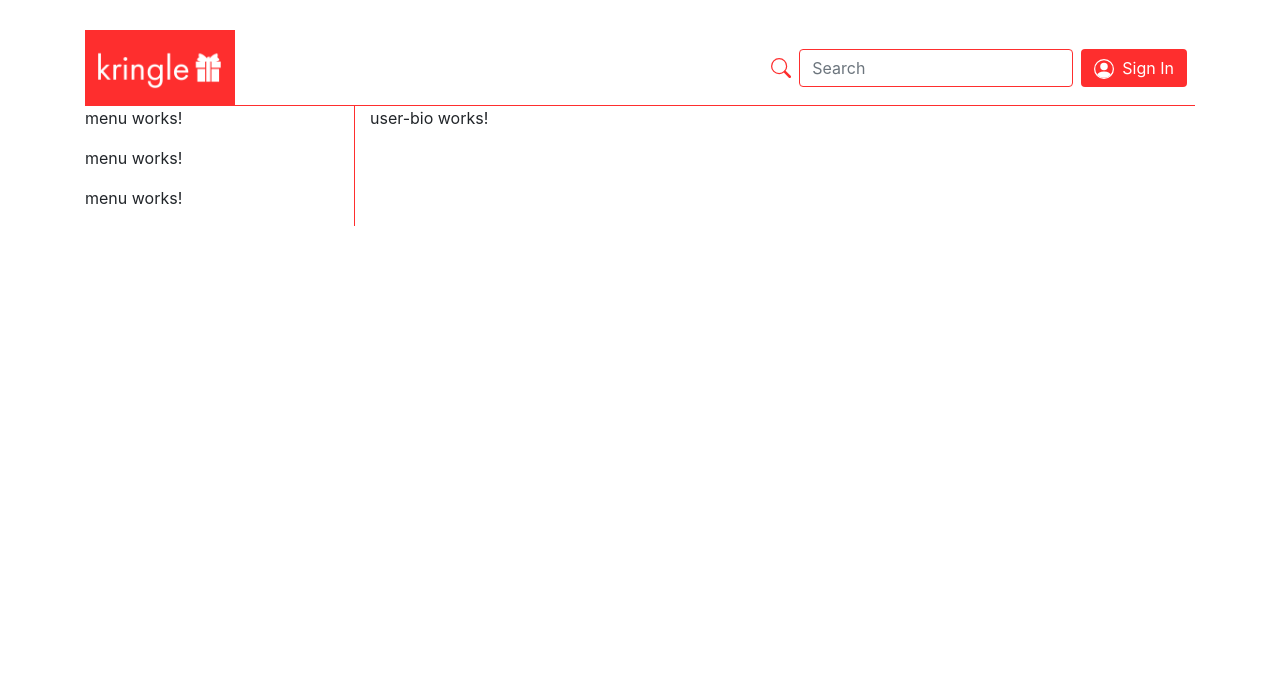
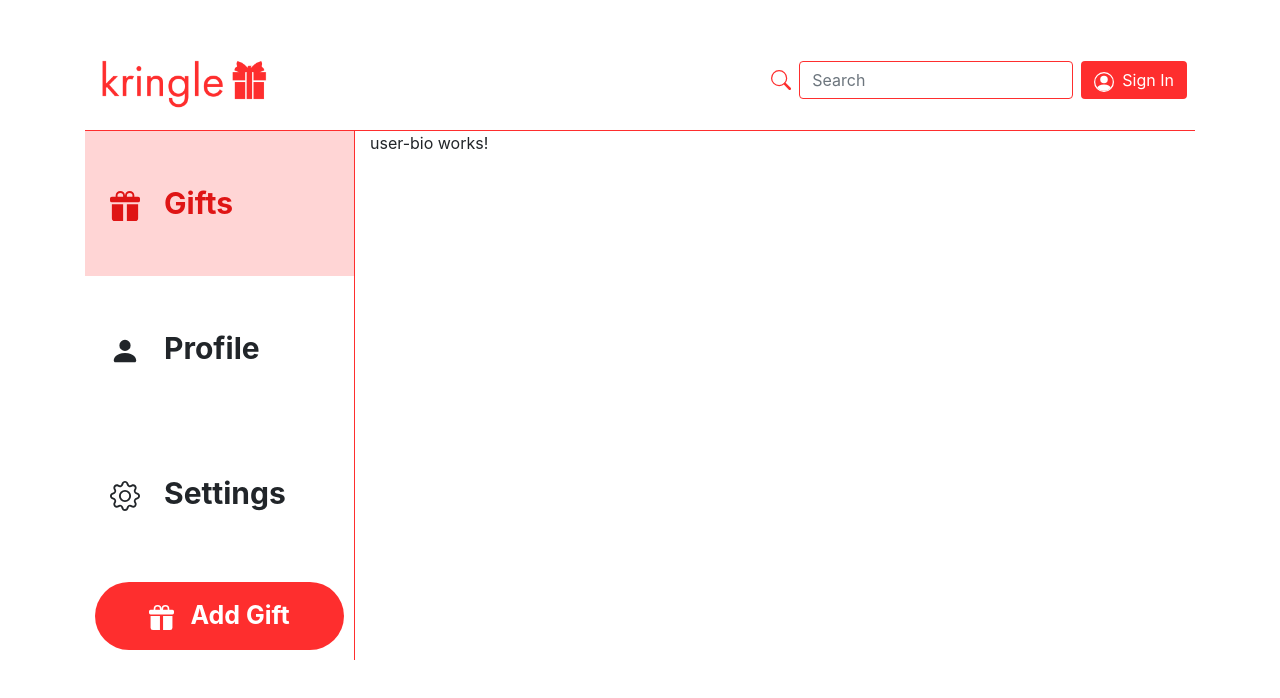
Before and after one commit to shunnarski/Kringle, an Angular app: page / in a window 1280 px wide. Shown: the top 698 px of the page. Built offline with nearby package versions, Linux system fonts and the light colour scheme.

Commit message:
Added menu items to UI

```diff
--- a/package.json
+++ b/package.json
@@ -19,6 +19,7 @@
     "@angular/platform-browser": "~9.0.5",
     "@angular/platform-browser-dynamic": "~9.0.5",
     "@angular/router": "~9.0.5",
+    "jquery": "^3.5.1",
     "rxjs": "~6.5.4",
     "tslib": "^1.10.0",
     "zone.js": "~0.10.2"
--- a/src/app/menu/menu.component.css
+++ b/src/app/menu/menu.component.css
@@ -0,0 +1,47 @@
+.menu-component {
+    padding: 25px;
+    padding-top: 50px;
+    padding-bottom: 50px;
+    font-size: 30px;
+    font-weight: bold;
+    cursor: pointer;
+    margin-bottom: 0px;
+}
+
+.add-gift-global {
+    margin: 10px;
+    font-size: 25px;
+    font-weight: bold;
+    cursor: pointer;
+    text-align: center;
+    background-color:#fe2e2e;
+    color: white;
+    border-radius: 100px;
+    padding: 15px;
+}
+
+.components li:hover {
+    box-shadow: 0 4px 8px 0 rgba(0, 0, 0, 0.2), 0 6px 20px 0 rgba(0, 0, 0, 0.19);
+}
+
+.components li.active {
+    background-color: rgba(254, 46, 46, 0.2);
+    color: rgb(223, 21, 21)
+}
+
+.components li.active:hover {
+    box-shadow: none;
+}
+
+a {
+    color: inherit;
+}
+
+a:link {
+    text-decoration: none;
+}
+
+ul {
+    list-style-type: none;
+    padding: 0px;
+}
--- a/src/app/menu/menu.component.html
+++ b/src/app/menu/menu.component.html
@@ -1 +1,32 @@
-<p>menu works!</p>
+<div class="">
+    <ul class="components">
+        <li *ngFor="let menu_comp of menu_comps" [class.active]="menu_comp === selectedComponent" (click)="onSelect(menu_comp)">
+            <div class="menu-component">
+                <svg *ngIf="menu_comp.name === 'Gifts'" width="1em" height="1em" viewBox="0 0 16 16" class="bi bi-gift-fill" fill="currentColor" xmlns="http://www.w3.org/2000/svg">
+                    <path fill-rule="evenodd" d="M3 2.5a2.5 2.5 0 0 1 5 0 2.5 2.5 0 0 1 5 0v.006c0 .07 0 .27-.038.494H15a1 1 0 0 1 1 1v1a1 1 0 0 1-1 1H1a1 1 0 0 1-1-1V4a1 1 0 0 1 1-1h2.038A2.968 2.968 0 0 1 3 2.506V2.5zm1.068.5H7v-.5a1.5 1.5 0 1 0-3 0c0 .085.002.274.045.43a.522.522 0 0 0 .023.07zM9 3h2.932a.56.56 0 0 0 .023-.07c.043-.156.045-.345.045-.43a1.5 1.5 0 0 0-3 0V3z"/>
+                    <path d="M15 7v7.5a1.5 1.5 0 0 1-1.5 1.5H9V7h6zM2.5 16A1.5 1.5 0 0 1 1 14.5V7h6v9H2.5z"/>
+                </svg>
+
+                <svg *ngIf="menu_comp.name === 'Profile'" width="1em" height="1em" viewBox="0 0 16 16" class="bi bi-person-fill" fill="currentColor" xmlns="http://www.w3.org/2000/svg">
+                    <path fill-rule="evenodd" d="M3 14s-1 0-1-1 1-4 6-4 6 3 6 4-1 1-1 1H3zm5-6a3 3 0 1 0 0-6 3 3 0 0 0 0 6z"/>
+                </svg>
+
+                <svg *ngIf="menu_comp.name === 'Settings'" width="1em" height="1em" viewBox="0 0 16 16" class="bi bi-gear" fill="currentColor" xmlns="http://www.w3.org/2000/svg">
+                    <path fill-rule="evenodd" d="M8.837 1.626c-.246-.835-1.428-.835-1.674 0l-.094.319A1.873 1.873 0 0 1 4.377 3.06l-.292-.16c-.764-.415-1.6.42-1.184 1.185l.159.292a1.873 1.873 0 0 1-1.115 2.692l-.319.094c-.835.246-.835 1.428 0 1.674l.319.094a1.873 1.873 0 0 1 1.115 2.693l-.16.291c-.415.764.42 1.6 1.185 1.184l.292-.159a1.873 1.873 0 0 1 2.692 1.116l.094.318c.246.835 1.428.835 1.674 0l.094-.319a1.873 1.873 0 0 1 2.693-1.115l.291.16c.764.415 1.6-.42 1.184-1.185l-.159-.291a1.873 1.873 0 0 1 1.116-2.693l.318-.094c.835-.246.835-1.428 0-1.674l-.319-.094a1.873 1.873 0 0 1-1.115-2.692l.16-.292c.415-.764-.42-1.6-1.185-1.184l-.291.159A1.873 1.873 0 0 1 8.93 1.945l-.094-.319zm-2.633-.283c.527-1.79 3.065-1.79 3.592 0l.094.319a.873.873 0 0 0 1.255.52l.292-.16c1.64-.892 3.434.901 2.54 2.541l-.159.292a.873.873 0 0 0 .52 1.255l.319.094c1.79.527 1.79 3.065 0 3.592l-.319.094a.873.873 0 0 0-.52 1.255l.16.292c.893 1.64-.902 3.434-2.541 2.54l-.292-.159a.873.873 0 0 0-1.255.52l-.094.319c-.527 1.79-3.065 1.79-3.592 0l-.094-.319a.873.873 0 0 0-1.255-.52l-.292.16c-1.64.893-3.433-.902-2.54-2.541l.159-.292a.873.873 0 0 0-.52-1.255l-.319-.094c-1.79-.527-1.79-3.065 0-3.592l.319-.094a.873.873 0 0 0 .52-1.255l-.16-.292c-.892-1.64.902-3.433 2.541-2.54l.292.159a.873.873 0 0 0 1.255-.52l.094-.319z"/>
+                    <path fill-rule="evenodd" d="M8 5.754a2.246 2.246 0 1 0 0 4.492 2.246 2.246 0 0 0 0-4.492zM4.754 8a3.246 3.246 0 1 1 6.492 0 3.246 3.246 0 0 1-6.492 0z"/>
+                </svg>
+
+                <span class="my-auto ml-4">{{menu_comp.name}}</span>
+            </div>
+
+        </li>
+    </ul>
+
+    <div class="add-gift-global">
+        <svg width="1em" height="1em" viewBox="0 0 16 16" class="bi bi-gift-fill" fill="currentColor" xmlns="http://www.w3.org/2000/svg">
+            <path fill-rule="evenodd" d="M3 2.5a2.5 2.5 0 0 1 5 0 2.5 2.5 0 0 1 5 0v.006c0 .07 0 .27-.038.494H15a1 1 0 0 1 1 1v1a1 1 0 0 1-1 1H1a1 1 0 0 1-1-1V4a1 1 0 0 1 1-1h2.038A2.968 2.968 0 0 1 3 2.506V2.5zm1.068.5H7v-.5a1.5 1.5 0 1 0-3 0c0 .085.002.274.045.43a.522.522 0 0 0 .023.07zM9 3h2.932a.56.56 0 0 0 .023-.07c.043-.156.045-.345.045-.43a1.5 1.5 0 0 0-3 0V3z"/>
+            <path d="M15 7v7.5a1.5 1.5 0 0 1-1.5 1.5H9V7h6zM2.5 16A1.5 1.5 0 0 1 1 14.5V7h6v9H2.5z"/>
+        </svg>
+        <span class="my-auto ml-3">Add Gift</span>
+    </div>
+</div>
--- a/src/app/menu/menu.component.ts
+++ b/src/app/menu/menu.component.ts
@@ -1,4 +1,5 @@
 import { Component, OnInit } from '@angular/core';
+import { $ } from 'protractor';
 
 @Component({
   selector: 'app-menu',
@@ -6,10 +7,31 @@ import { Component, OnInit } from '@angular/core';
   styleUrls: ['./menu.component.css']
 })
 export class MenuComponent implements OnInit {
+  comp1 = {
+    name: "Gifts"
+  }
 
-  constructor() { }
+  comp2 = {
+    name: "Profile"
+  }
+
+  comp3 = {
+    name: "Settings"
+  }
+
+  menu_comps = [this.comp1, this.comp2, this.comp3];
+
+  selectedComponent = this.comp1;
+
+  constructor() {
+
+
+  }
 
   ngOnInit(): void {
   }
 
+  onSelect(menu_comp): void {
+    this.selectedComponent = menu_comp;
+  }
 }
--- a/src/app/navbar/navbar.component.html
+++ b/src/app/navbar/navbar.component.html
@@ -1,7 +1,7 @@
 <div id="kringle-nav">
     <div class="row">
-        <a class="kringle-logo col-sm-6 nav-el" href="#">
-            <img src="assets/images/kringle_logo_draft.png" width="150" class="d-inline-block align-top" alt="">
+        <a class="kringle-logo col-sm-6 nav-el" href="/">
+            <img src="assets/images/kringle_logo_draft_2.png" width="200" class="d-inline-block align-top" alt="">
         </a>
         <div class="col-sm-6 my-auto nav-el">
             <button id="sign-in-btn" type="button" class="btn btn-default float-right mr-2">
--- a/src/app/page-body/page-body.component.css
+++ b/src/app/page-body/page-body.component.css
@@ -2,4 +2,5 @@
     border-right: 1px solid #fe2e2e;
     margin-top: 0px;
     padding-top: 0;
+    padding-right: 0px;
 }
--- a/src/app/page-body/page-body.component.html
+++ b/src/app/page-body/page-body.component.html
@@ -2,12 +2,8 @@
 <div class="row">
     <div class="app-menu col-sm-3">
         <app-menu></app-menu>
-        <app-menu></app-menu>
-        <app-menu></app-menu>
-
     </div>
     <div class="app-body col-sm-9">
         <app-user-bio></app-user-bio>
-
     </div>
 </div>
--- a/src/index.html
+++ b/src/index.html
@@ -7,10 +7,10 @@
   <meta name="viewport" content="width=device-width, initial-scale=1">
   <link rel="icon" type="image/x-icon" href="favicon.ico">
   <link rel="stylesheet" href="https://stackpath.bootstrapcdn.com/bootstrap/4.5.2/css/bootstrap.min.css" integrity="sha384-JcKb8q3iqJ61gNV9KGb8thSsNjpSL0n8PARn9HuZOnIxN0hoP+VmmDGMN5t9UJ0Z" crossorigin="anonymous">
+  <script src="https://code.jquery.com/jquery-3.5.1.slim.min.js" integrity="sha384-DfXdz2htPH0lsSSs5nCTpuj/zy4C+OGpamoFVy38MVBnE+IbbVYUew+OrCXaRkfj" crossorigin="anonymous"></script>
+
   <script src="https://stackpath.bootstrapcdn.com/bootstrap/4.5.2/js/bootstrap.min.js" integrity="sha384-B4gt1jrGC7Jh4AgTPSdUtOBvfO8shuf57BaghqFfPlYxofvL8/KUEfYiJOMMV+rV" crossorigin="anonymous"></script>
-  <script src="https://code.jquery.com/jquery-3.5.1.slim.min.js" integrity="sha384-DfXdz2htPH0lsSSs5nCTpuj/zy4C+OGpamoFVy38MVBnE+IbbVYUew+OrCXaRkfj" crossorigin="anonymous"></script>
-  <script src="https://cdn.jsdelivr.net/npm/popper.js@1.16.1/dist/umd/popper.min.js" integrity="sha384-9/reFTGAW83EW2RDu2S0VKaIzap3H66lZH81PoYlFhbGU+6BZp6G7niu735Sk7lN" crossorigin="anonymous"></script>
-  <script src="https://kit.fontawesome.com/4e0fdb9bc4.js" crossorigin="anonymous"></script>
+
 </head>
 <body>
   <app-root></app-root>
```
Also changed, not shown: src/assets/images/kringle_logo_draft_2.png (added), 1 other file (tests, documents, lock files or other folders).
